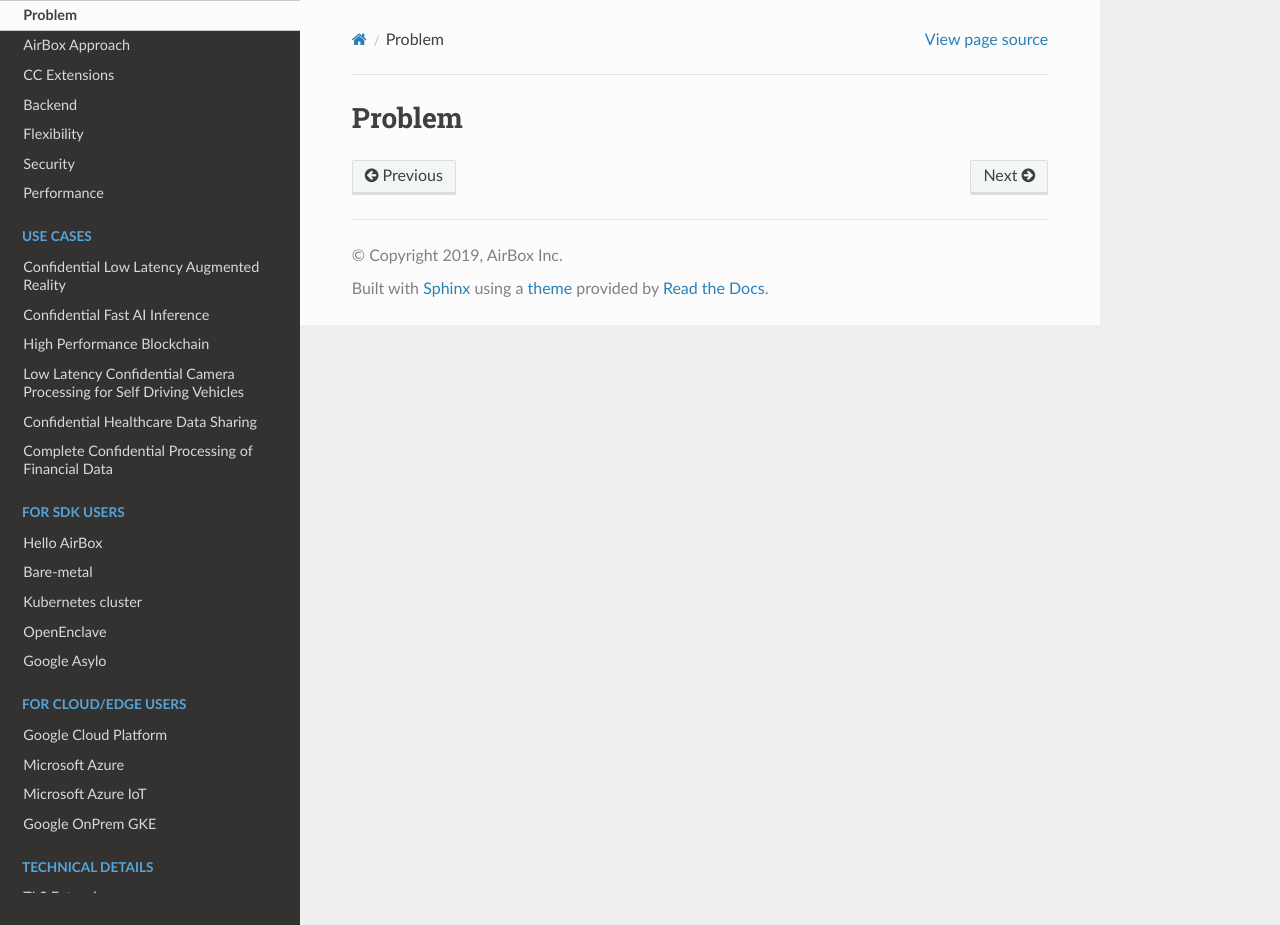
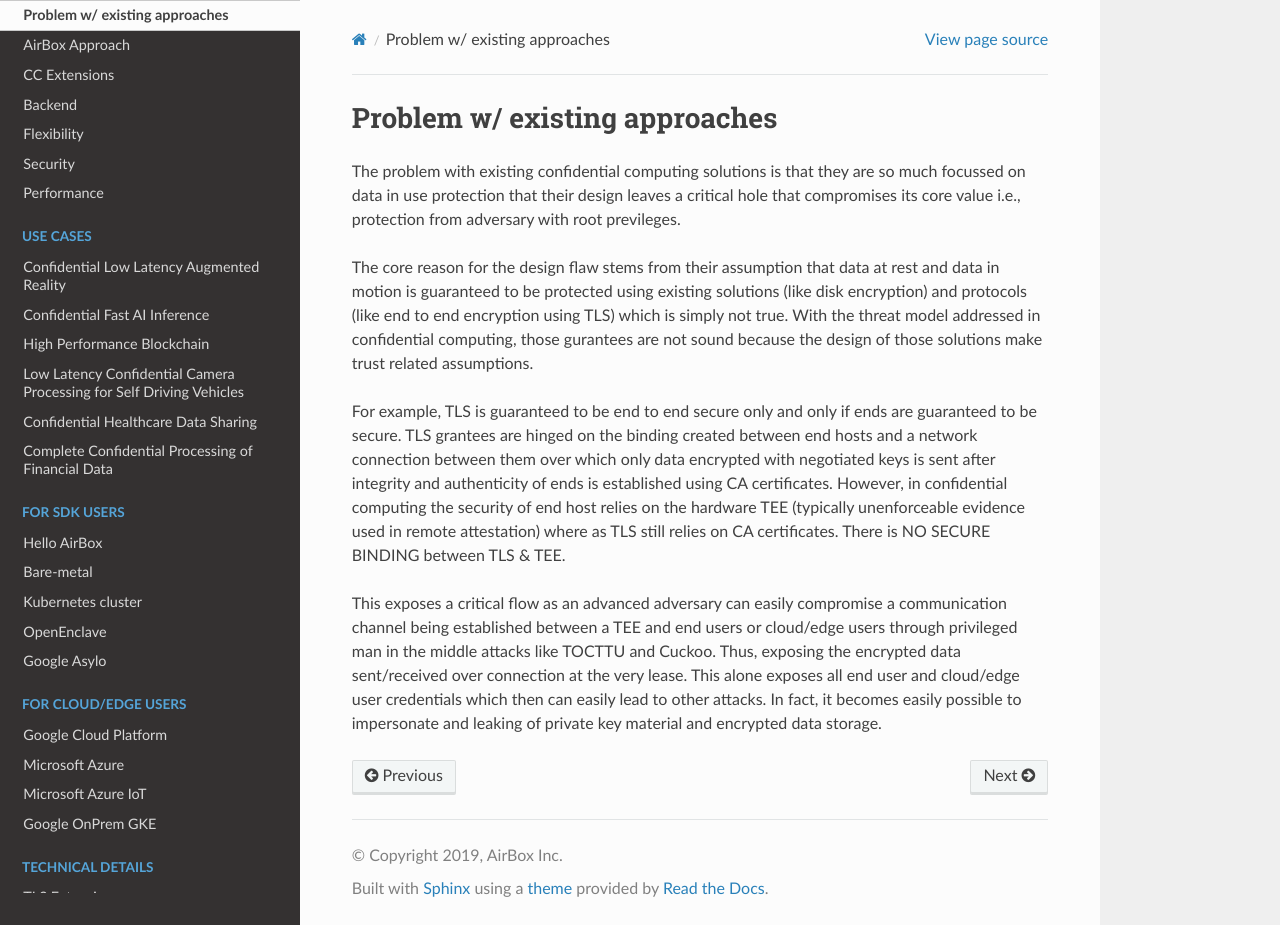
Before and after one commit to air-box/spx-mbedtls, a Sphinx documentation site: the page built from docs/source/concepts/problem.rst, in a window 1280 px wide and 925 px high. Built offline with Sphinx 7.4.7 and the Read the Docs theme 2.0.0, drawn with Linux system fonts in a browser that asks for light colours.

Commit message:
concepts, roblem

```diff
--- a/docs/source/concepts/problem.rst
+++ b/docs/source/concepts/problem.rst
@@ -1,3 +1,11 @@
-*******
-Problem
-*******
+******************************
+Problem w/ existing approaches
+******************************
+
+The problem with existing confidential computing solutions is that they are so much focussed on data in use protection that their design leaves a critical hole that compromises its core value i.e., protection from adversary with root previleges.
+
+The core reason for the design flaw stems from their assumption that data at rest and data in motion is guaranteed to be protected using existing solutions (like disk encryption) and protocols (like end to end encryption using TLS) which is simply not true. With the threat model addressed in confidential computing, those gurantees are not sound because the design of those solutions make trust related assumptions.
+
+For example, TLS is guaranteed to be end to end secure only and only if ends are guaranteed to be secure. TLS grantees are hinged on the binding created between end hosts and a network connection between them over which only data encrypted with negotiated keys is sent after integrity and authenticity of ends is established using CA certificates. However, in confidential computing the security of end host relies on the hardware TEE (typically unenforceable evidence used in remote attestation) where as TLS still relies on CA certificates. There is NO SECURE BINDING between TLS & TEE.
+
+This exposes a critical flow as an advanced adversary can easily compromise a communication channel being established between a TEE and end users or cloud/edge users through privileged man in the middle attacks like TOCTTU and Cuckoo. Thus, exposing the encrypted data sent/received over connection at the very lease. This alone exposes all end user and cloud/edge user credentials which then can easily lead to other attacks. In fact, it becomes easily possible to impersonate and leaking of private key material and encrypted data storage.
```
Also changed, not shown: docs/source/concepts/cc-intro.rst (+10 -0 lines).
